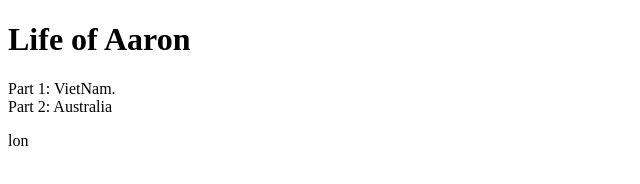
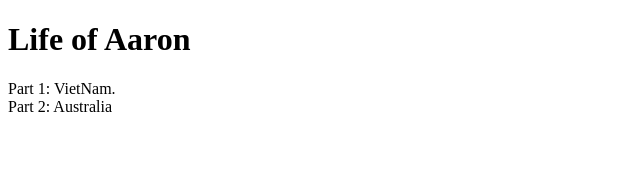
Before and after one commit to Aaron2385/demo, a plain HTML site: page index.html in a window 1280 px wide. Shown: the full height of the page, 0-640 px from the left. Drawn offline with Linux system fonts and the light colour scheme.

Commit message:
Update index.html

```diff
--- a/index.html
+++ b/index.html
@@ -5,6 +5,6 @@
 <h1>Life of Aaron</h1>
 
 <p>Part 1: VietNam.<br>Part 2: Australia</p>
-  <p> lon</p>
+
 </body>
 </html>
```
